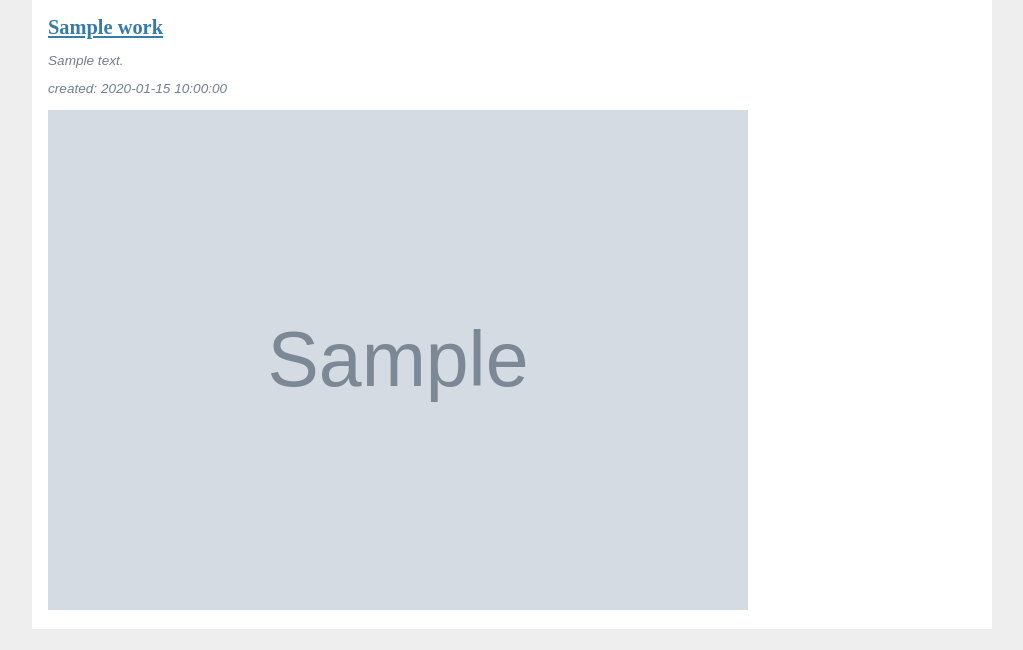
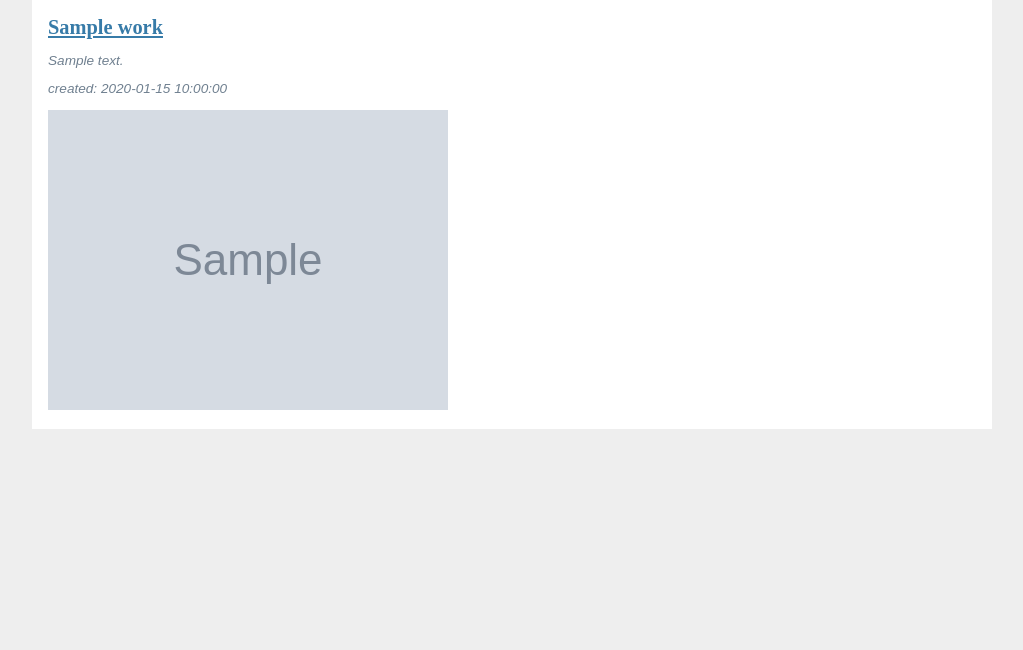
Before and after one commit to s0nyseventeen/printarnia, a Flask app: template basic/templates/gallery/index.html in a window 1280 px wide. Shown: the part 98-748 px from the top of the page, without its empty margins (128-1151 px from the left). Run offline with Flask 3, Linux system fonts and the light colour scheme; the template is opened without the code that fills it: most values are stand-ins (such as "Sample title", 1, 10 or a date in 2020); grey boxes marked "Sample" are stand-in pictures.

Commit message:
Added new image style to the index.html

```diff
--- a/basic/templates/gallery/index.html
+++ b/basic/templates/gallery/index.html
@@ -15,7 +15,7 @@
 					<div class="about">
 						<p>{{ w['description'] }}</p>
 						<p>created: {{ w['created'] }}</p>
-						<img src="static/images/{{ w['image'] }}" alt="Not Found" width="700" height="500">
+						<img class="work-img" src="static/images/{{ w['image'] }}" alt="Not Found">
 					</div>
 				</div>
 			</header>
```
